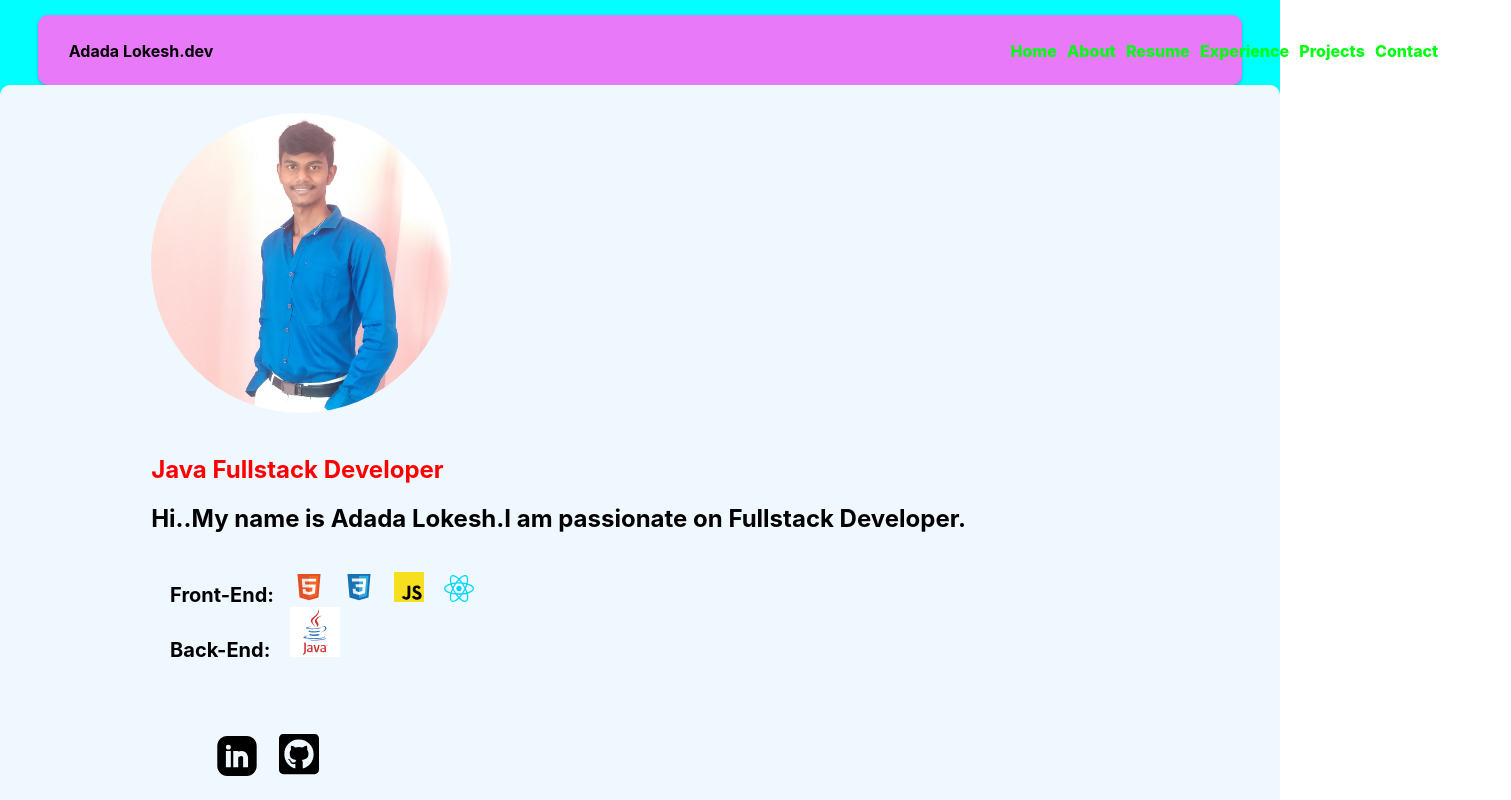
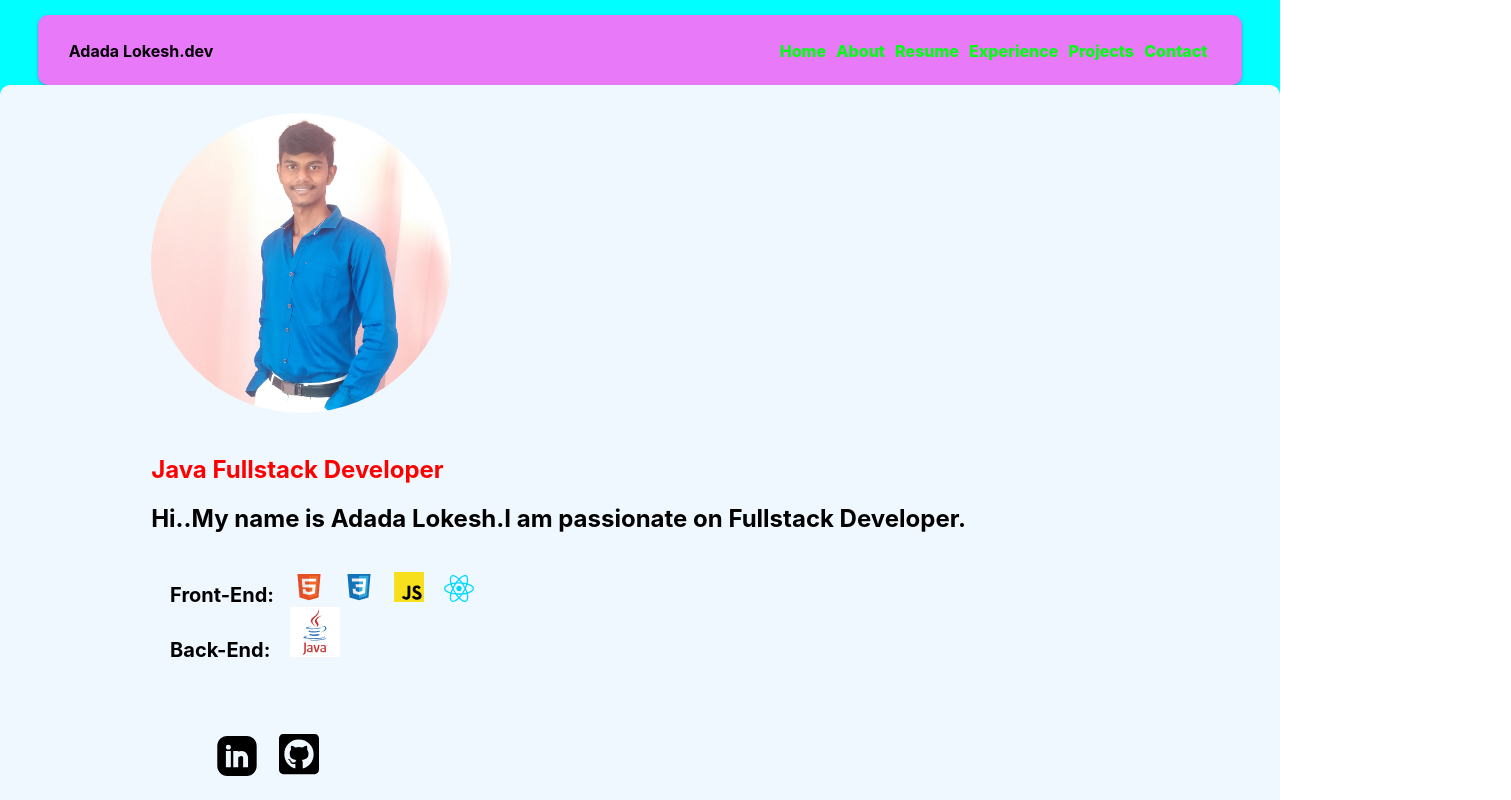
Before and after one commit to lokeshnaiduAdada/MyPortfolio, a React (Create React App) app: page / in a window 1280 px wide. Shown: the top 800 px of the page, 1511 px wide, since content can reach past the window. Built offline with nearby package versions, Linux system fonts and the light colour scheme.

Commit message:
first commit

```diff
--- a/src/components/headerstyle.css
+++ b/src/components/headerstyle.css
@@ -21,13 +21,14 @@
 
 ul {
     display: flex;
+
     padding: 1rem 4rem;
     overflow-x: clip;
     list-style-type: none;
     font-weight: 800;
     position: absolute;
     top: 9px;
-    left: 25cm;
+    right: 0px;
 }
 
 li > a {
```
